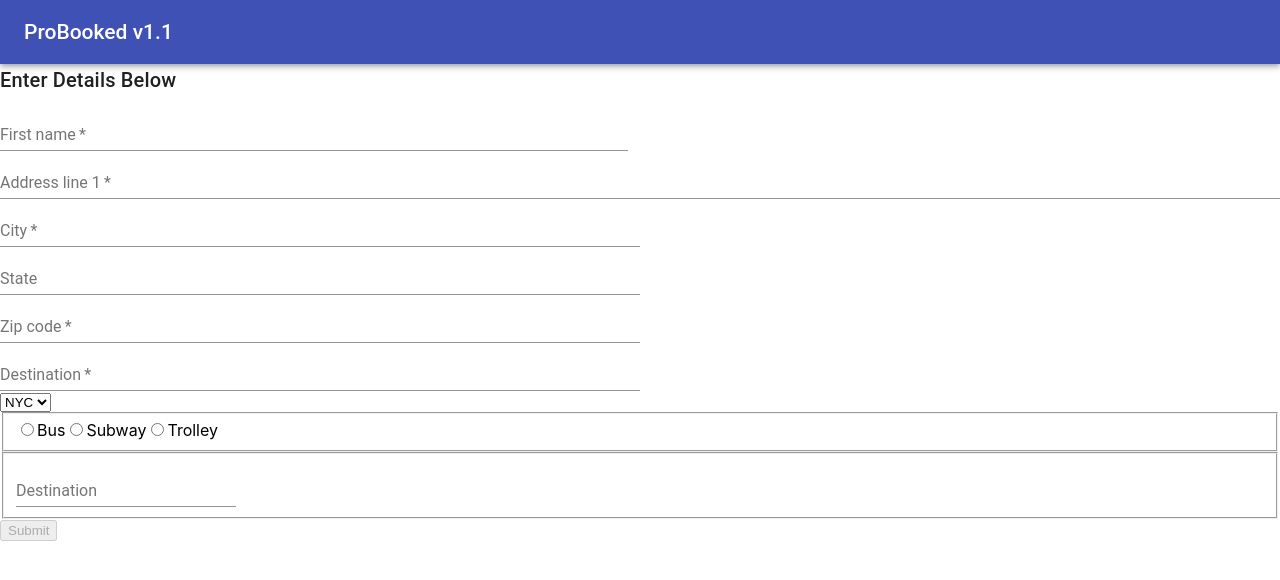
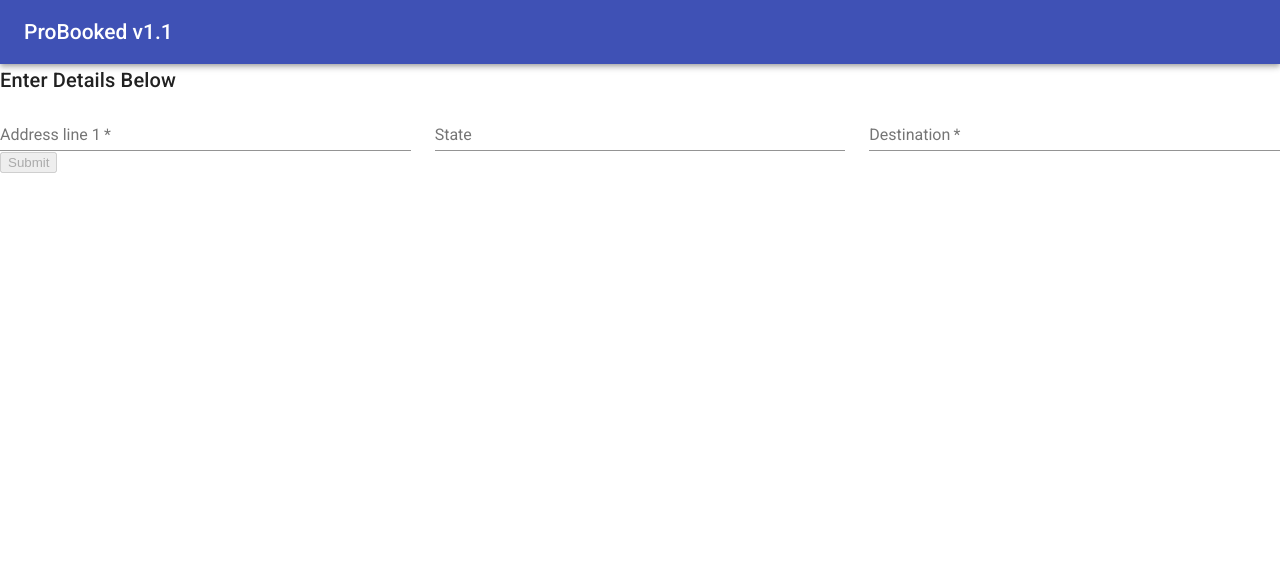
Before and after one commit to iheathdesigns/probooked, a React (Create React App) app in the folder probooked-1-1/: page / in a window 1280 px wide. Shown: the top 580 px of the page. Built offline with nearby package versions, Linux system fonts and the light colour scheme; what mapbox-gl would draw is missing.

Commit message:
Changed form layout
Used Grid to reposition the form. Added icons from Material UI

```diff
--- a/probooked-1-1/package.json
+++ b/probooked-1-1/package.json
@@ -4,6 +4,7 @@
   "private": true,
   "dependencies": {
     "@material-ui/core": "^3.6.1",
+    "@material-ui/icons": "^3.0.1",
     "gtfs-realtime-bindings": "0.0.4",
     "gtfs-to-html": "^0.14.5",
     "mapbox-gl": "^0.52.0-beta.1",
--- a/probooked-1-1/public/index.html
+++ b/probooked-1-1/public/index.html
@@ -7,6 +7,8 @@
     <meta name="theme-color" content="#000000">
 
     <link rel="manifest" href="%PUBLIC_URL%/manifest.json">
+    <link rel="stylesheet" href="https://fonts.googleapis.com/css?family=Roboto:300,400,500">
+    <link rel="stylesheet" href="https://fonts.googleapis.com/icon?family=Material+Icons">
 
     <title>ProBooked | v1.1</title>
   </head>
--- a/probooked-1-1/src/App.js
+++ b/probooked-1-1/src/App.js
@@ -3,8 +3,8 @@ import NavBar from './components/NavBar';
 import SearchForm from './components/SearchForm';
 import TextField from '@material-ui/core/TextField';
 import './App.css';
-import Radios from './Radios.js';
-import Select from './Select.js';
+/*import Radios from './Radios.js';
+import Select from './Select.js';*/
 import mapboxgl from 'mapbox-gl';
 //import Text from './Text.js';
 
@@ -14,7 +14,7 @@ const map = new mapboxgl.Map({
     style: 'mapbox://styles/mapbox/streets-v9'
 });
 
-const cityChoices = [
+/*const cityChoices = [
   'NYC',
   'ATL',
   'LA',
@@ -24,7 +24,7 @@ const cityRoutes = [
   'Bus',
   'Subway',
   'Trolley',
-];
+];*/
 const PLU_CODE = /^\d\d\d\d$/; // four digits
 const DESTINATION = /^\d+$/;
 const computeSubmitEnabled = ({code, destination}) => PLU_CODE.test(code) && DESTINATION.test(destination);
@@ -99,29 +99,8 @@ class App extends Component {
       <form name="react3" onSubmit={this.onSubmit}>
 
       <SearchForm />
-      <Select
-      label="Choose Your City"
-      name="cityChoice"
-      values={cityChoices}
-      currentValue={cityChoice}
-      onChange={this.onChangeCity}
-      />
-      <Radios
-      label="Choose Your Mode of Transport"
-       name="cityRoute"
-       values={cityRoutes}
-       currentValue={cityRoute}
-        onChange={this.onChangeOption}
-      />
-      <fieldset>
-<TextField
-  label="Destination"
-  name="destination"
-  value={destination}
-  feedback={destinationResult}
-  onChange={this.onChangeDestination}
-/>
-</fieldset>
+
+
         <button type="submit" disabled={!isSubmitEnabled}>Submit</button>
       </form>
       </div>
--- a/probooked-1-1/src/components/SearchForm.js
+++ b/probooked-1-1/src/components/SearchForm.js
@@ -11,19 +11,10 @@ function SearchForm() {
         Enter Details Below
       </Typography>
       <Grid container spacing={24}>
-        <Grid item xs={12} sm={6}>
-          <TextField
-            required
-            id="firstName"
-            name="firstName"
-            label="First name"
-            fullWidth
-            autoComplete="fname"
-          />
-        </Grid>
 
-        </Grid>
-        <Grid item xs={12}>
+
+
+        <Grid item xs={6} sm={4}>
           <TextField
             required
             id="address1"
@@ -35,30 +26,12 @@ function SearchForm() {
         </Grid>
 
 
-        <Grid item xs={12} sm={6}>
-          <TextField
-            required
-            id="city"
-            name="city"
-            label="City"
-            fullWidth
-            autoComplete="billing address-level2"
-          />
-        </Grid>
-        <Grid item xs={12} sm={6}>
+
+        <Grid item xs={6} sm={4}>
           <TextField id="state" name="state" label="State" fullWidth />
         </Grid>
-        <Grid item xs={12} sm={6}>
-          <TextField
-            required
-            id="zip"
-            name="zip"
-            label="Zip code"
-            fullWidth
-            autoComplete="billing postal-code"
-          />
-        </Grid>
-        <Grid item xs={12} sm={6}>
+
+        <Grid item xs={6} sm={4}>
           <TextField
             required
             id="destination"
@@ -68,7 +41,7 @@ function SearchForm() {
             autoComplete="user destination"
           />
         </Grid>
-
+        </Grid>
 
     </React.Fragment>
   );
```
Also changed, not shown: 1 other file (tests, documents, lock files or other folders).
